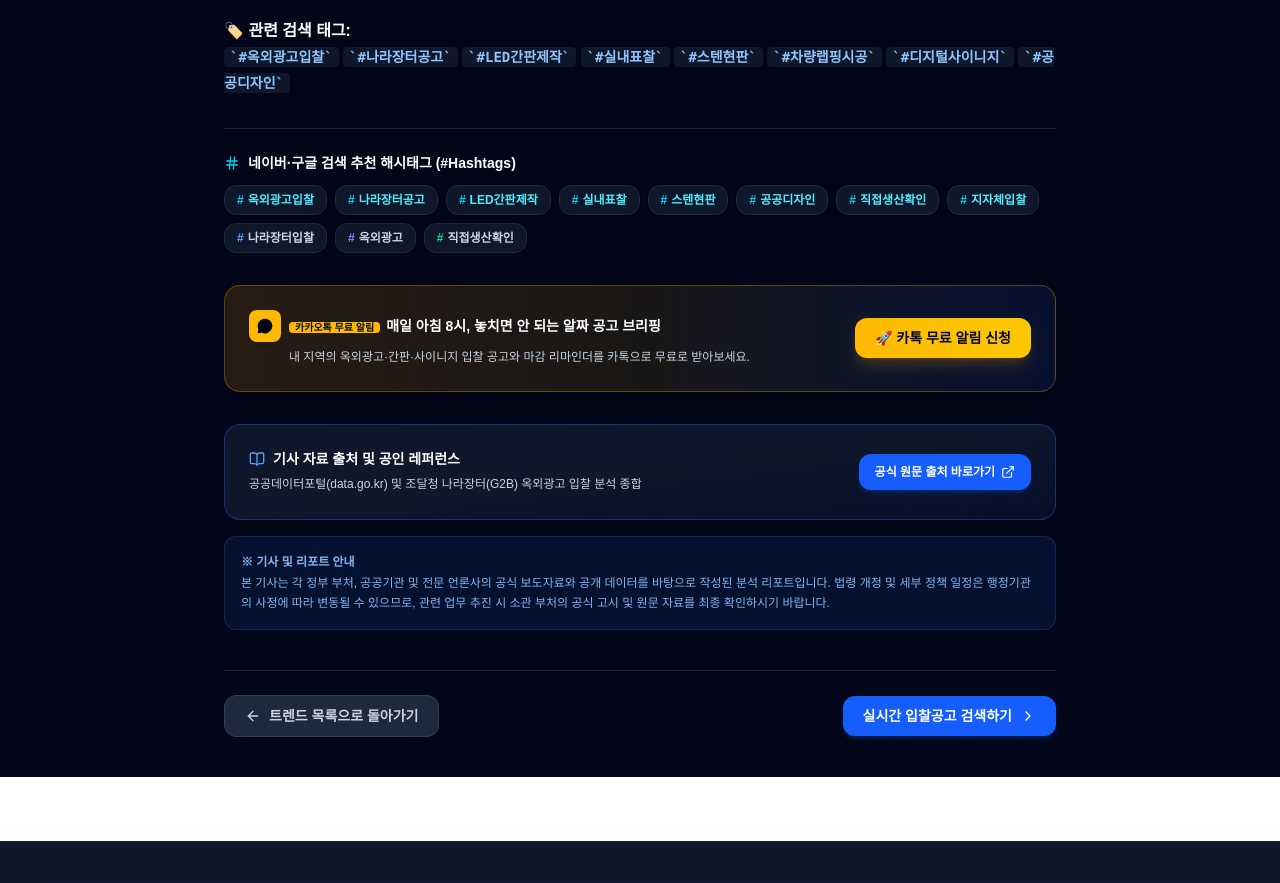
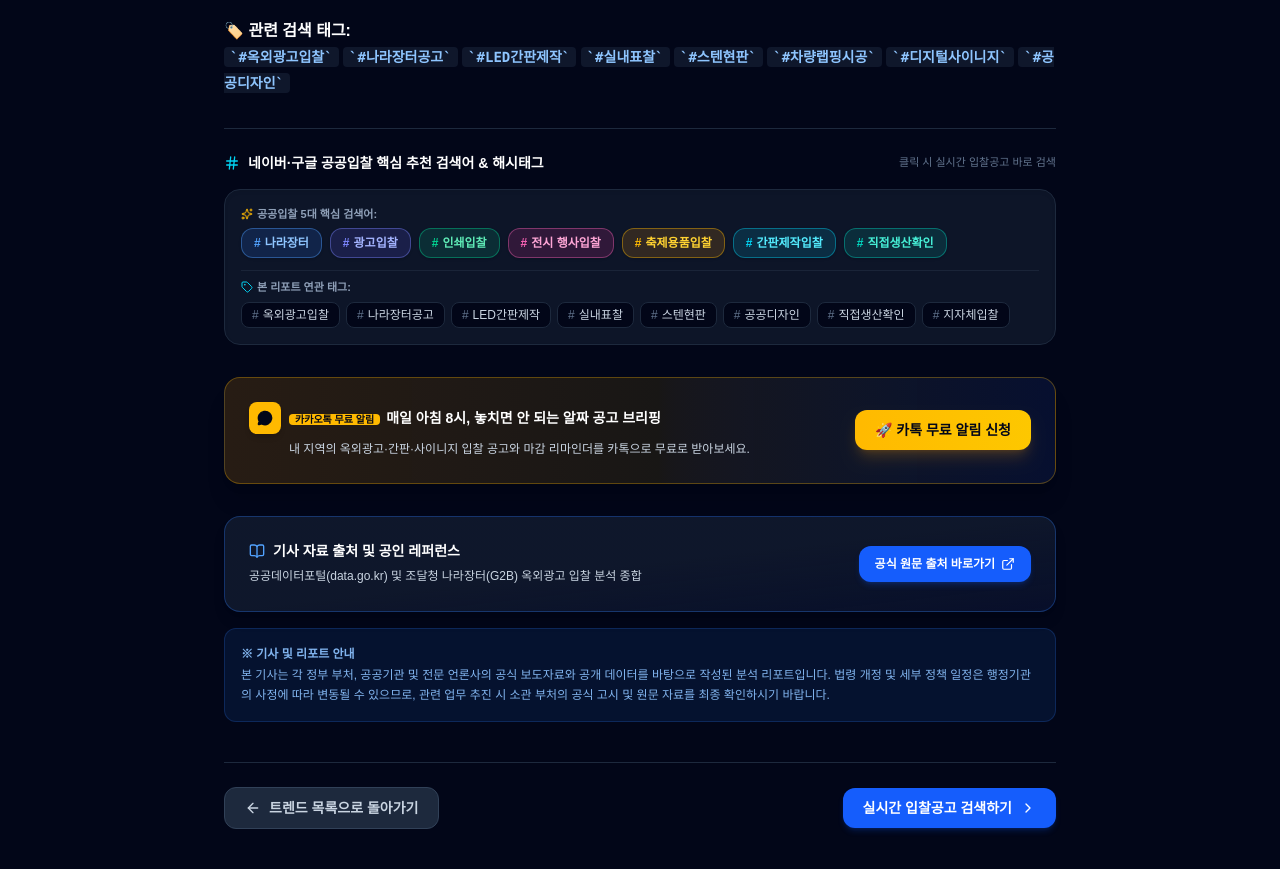
Before and after one commit to parkyoung07/ad-bids-info, a Next.js app: page /blog/2026-08-27-ad-trend in a window 1280 px wide. Shown: the part 2960-3843 px from the top of the page. Built offline with nearby package versions, Linux system fonts and the light colour scheme.

Commit message:
feat: embed core keywords hashtag cluster in all articles

```diff
--- a/src/app/blog/[slug]/page.tsx
+++ b/src/app/blog/[slug]/page.tsx
@@ -44,28 +44,25 @@
     };
   }
 
-  const keywordsList =
-    post.tags && post.tags.length > 0
-      ? [
-          ...post.tags,
-          ...post.tags.map((t) => `#${t}`),
-          "옥외광고",
+  const coreSearchKeywords = [
+    "나라장터",
+    "광고입찰",
+    "인쇄입찰",
+    "전시행사입찰",
+    "축제용품입찰",
+    "간판제작입찰",
+    "공공입찰",
+    "직접생산확인",
     "옥외광고입찰",
     "조달청나라장터",
-          "입찰공고",
-          "공공입찰",
-          "SignBid AI",
-          "인쇄출판",
-          "전시행사",
-        ]
-      : [
-          "옥외광고",
-          "조달청나라장터",
-          "입찰공고",
-          "공공입찰",
-          "LED간판",
-          "디지털사이니지",
-          "SignBid AI",
+    "SignBid AI"
+  ];
+
+  const keywordsList = [
+    ...coreSearchKeywords,
+    ...coreSearchKeywords.map((k) => `#${k}`),
+    ...(post.tags || []),
+    ...(post.tags || []).map((t) => `#${t}`),
   ];
 
   const postUrl = `https://signbidai.com/blog/${slug}`;
@@ -349,51 +346,117 @@
           </ReactMarkdown>
         </article>
 
-        {/* 🏷️ 네이버 & 구글 검색 최적화 핵심 해시태그 섹션 (SEO & 색인 강화) */}
-        {post.tags && post.tags.length > 0 && (
-          <section className="mt-8 pt-6 border-t border-slate-800 space-y-3">
+        {/* 🏷️ 네이버 & 구글 검색 최적화 핵심 해시태그 섹션 (회장님 엄선 5대 공공입찰 검색어 반영) */}
+        <section className="mt-8 pt-6 border-t border-slate-800 space-y-4">
+          <div className="flex items-center justify-between">
             <div className="flex items-center gap-2">
               <Hash className="w-4 h-4 text-cyan-400" />
               <h3 className="text-sm font-bold text-white">
-                네이버·구글 검색 추천 해시태그 (#Hashtags)
+                네이버·구글 공공입찰 핵심 추천 검색어 & 해시태그
               </h3>
             </div>
+            <span className="text-[11px] text-slate-500 hidden sm:inline">
+              클릭 시 실시간 입찰공고 바로 검색
+            </span>
+          </div>
+
+          {/* 1. 핵심 공공입찰 키워드 칩 (나라장터, 광고입찰, 인쇄입찰, 전시행사입찰, 축제용품입찰 등) */}
+          <div className="p-4 rounded-2xl bg-slate-900/90 border border-slate-800 space-y-3 shadow-inner">
+            <div className="space-y-1.5">
+              <span className="text-[11px] font-bold text-slate-400 flex items-center gap-1">
+                <Sparkles className="w-3 h-3 text-amber-400" />
+                <span>공공입찰 5대 핵심 검색어:</span>
+              </span>
               <div className="flex flex-wrap gap-2">
+                <Link
+                  href="/?q=나라장터"
+                  className="inline-flex items-center gap-1 px-3 py-1.5 rounded-xl bg-blue-500/15 hover:bg-blue-500/25 text-blue-300 hover:text-white border border-blue-400/40 text-xs font-bold transition-all shadow-sm"
+                  title="'나라장터' 실시간 공고 검색"
+                >
+                  <span className="text-blue-400">#</span>
+                  <span>나라장터</span>
+                </Link>
+
+                <Link
+                  href="/?q=광고"
+                  className="inline-flex items-center gap-1 px-3 py-1.5 rounded-xl bg-indigo-500/15 hover:bg-indigo-500/25 text-indigo-300 hover:text-white border border-indigo-400/40 text-xs font-bold transition-all shadow-sm"
+                  title="'광고입찰' 실시간 공고 검색"
+                >
+                  <span className="text-indigo-400">#</span>
+                  <span>광고입찰</span>
+                </Link>
+
+                <Link
+                  href="/?q=인쇄"
+                  className="inline-flex items-center gap-1 px-3 py-1.5 rounded-xl bg-emerald-500/15 hover:bg-emerald-500/25 text-emerald-300 hover:text-white border border-emerald-400/40 text-xs font-bold transition-all shadow-sm"
+                  title="'인쇄입찰' 실시간 공고 검색"
+                >
+                  <span className="text-emerald-400">#</span>
+                  <span>인쇄입찰</span>
+                </Link>
+
+                <Link
+                  href="/?q=전시"
+                  className="inline-flex items-center gap-1 px-3 py-1.5 rounded-xl bg-pink-500/15 hover:bg-pink-500/25 text-pink-300 hover:text-white border border-pink-400/40 text-xs font-bold transition-all shadow-sm"
+                  title="'전시 행사입찰' 실시간 공고 검색"
+                >
+                  <span className="text-pink-400">#</span>
+                  <span>전시 행사입찰</span>
+                </Link>
+
+                <Link
+                  href="/?q=축제"
+                  className="inline-flex items-center gap-1 px-3 py-1.5 rounded-xl bg-amber-500/15 hover:bg-amber-500/25 text-amber-300 hover:text-white border border-amber-400/40 text-xs font-bold transition-all shadow-sm"
+                  title="'축제용품입찰' 실시간 공고 검색"
+                >
+                  <span className="text-amber-400">#</span>
+                  <span>축제용품입찰</span>
+                </Link>
+
+                <Link
+                  href="/?q=간판"
+                  className="inline-flex items-center gap-1 px-3 py-1.5 rounded-xl bg-cyan-500/15 hover:bg-cyan-500/25 text-cyan-300 hover:text-white border border-cyan-400/40 text-xs font-bold transition-all shadow-sm"
+                  title="'간판제작입찰' 실시간 공고 검색"
+                >
+                  <span className="text-cyan-400">#</span>
+                  <span>간판제작입찰</span>
+                </Link>
+
+                <Link
+                  href="/partners"
+                  className="inline-flex items-center gap-1 px-3 py-1.5 rounded-xl bg-teal-500/15 hover:bg-teal-500/25 text-teal-300 hover:text-white border border-teal-400/40 text-xs font-bold transition-all shadow-sm"
+                  title="'직접생산확인' 파트너 디렉토리 조회"
+                >
+                  <span className="text-teal-400">#</span>
+                  <span>직접생산확인</span>
+                </Link>
+              </div>
+            </div>
+
+            {/* 2. 본 기사 주제별 맞춤 해시태그 */}
+            {post.tags && post.tags.length > 0 && (
+              <div className="pt-2 border-t border-slate-800/80 space-y-1.5">
+                <span className="text-[11px] font-bold text-slate-400 flex items-center gap-1">
+                  <Tag className="w-3 h-3 text-cyan-400" />
+                  <span>본 리포트 연관 태그:</span>
+                </span>
+                <div className="flex flex-wrap gap-1.5">
                   {post.tags.map((tag, idx) => (
                     <Link
                       key={idx}
                       href={`/?q=${encodeURIComponent(tag)}`}
-                  className="inline-flex items-center gap-1 px-3 py-1.5 rounded-xl bg-slate-900 hover:bg-slate-800 text-cyan-300 hover:text-white border border-slate-800 hover:border-cyan-500/50 text-xs font-semibold transition-all shadow-sm"
-                  title={`'${tag}' 관련 입찰공고 검색`}
+                      className="inline-flex items-center gap-1 px-2.5 py-1 rounded-lg bg-slate-950 hover:bg-slate-800 text-slate-300 hover:text-cyan-300 border border-slate-800 text-xs transition-colors"
+                      title={`'${tag}' 관련 공고 검색`}
                     >
-                  <span className="text-cyan-400">#</span>
+                      <span className="text-slate-500">#</span>
                       <span>{tag}</span>
                     </Link>
                   ))}
-              <Link
-                href="/?q=나라장터"
-                className="inline-flex items-center gap-1 px-3 py-1.5 rounded-xl bg-slate-900 hover:bg-slate-800 text-slate-300 hover:text-white border border-slate-800 text-xs font-semibold transition-all"
-              >
-                <span className="text-blue-400">#</span>
-                <span>나라장터입찰</span>
-              </Link>
-              <Link
-                href="/?q=옥외광고"
-                className="inline-flex items-center gap-1 px-3 py-1.5 rounded-xl bg-slate-900 hover:bg-slate-800 text-slate-300 hover:text-white border border-slate-800 text-xs font-semibold transition-all"
-              >
-                <span className="text-indigo-400">#</span>
-                <span>옥외광고</span>
-              </Link>
-              <Link
-                href="/partners"
-                className="inline-flex items-center gap-1 px-3 py-1.5 rounded-xl bg-slate-900 hover:bg-slate-800 text-slate-300 hover:text-white border border-slate-800 text-xs font-semibold transition-all"
-              >
-                <span className="text-emerald-400">#</span>
-                <span>직접생산확인</span>
-              </Link>
+                </div>
+              </div>
+            )}
           </div>
         </section>
-        )}
 
         {/* 💬 카카오톡 맞춤 알림 신청 CTA */}
         <BlogKakaoCTA
```
Also changed, not shown: public/data/news.json (+40 -40 lines). Lines whose indentation alone changed are shown as unchanged.
